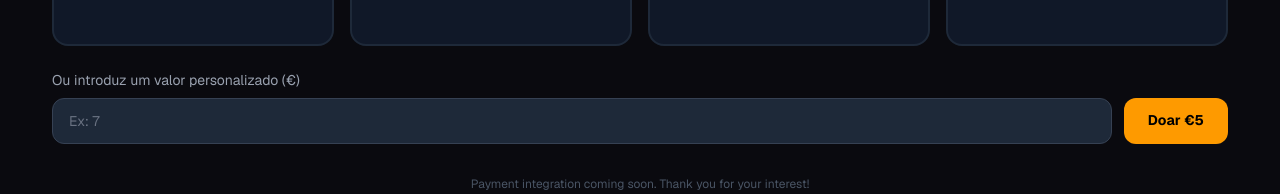
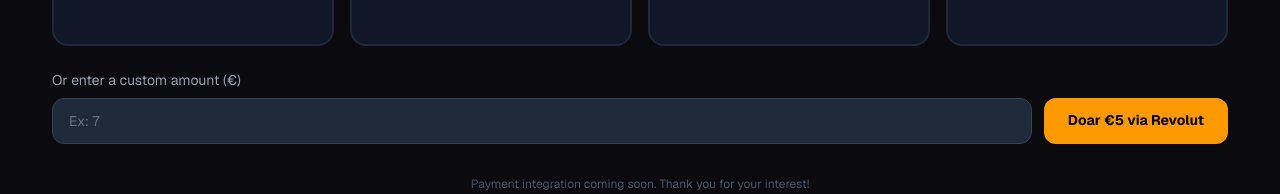
Before and after one commit to GoncaloBaiao/Veractum, a Next.js app: page /donate in a window 1280 px wide. Shown: the part 550-744 px from the top of the page. Built offline with nearby package versions, Linux system fonts and the light colour scheme; no server answers.

Commit message:
fix: correct translations encoding, migrate donations to Revolut, add missing translations

```diff
--- a/messages/de.json
+++ b/messages/de.json
@@ -230,7 +230,8 @@
     "amount5": "Einen Snack spendieren",
     "amount10": "Eine Pizza spendieren",
     "support": "Unterstützen",
-    "comingSoon": "Zahlungsintegration kommt bald. Vielen Dank für dein Interesse!"
+    "comingSoon": "Zahlungsintegration kommt bald. Vielen Dank für dein Interesse!",
+    "customAmountLabel": "Oder gib einen eigenen Betrag ein (€)"
   },
   "tierBadge": {
     "free": "Observer",
--- a/messages/en.json
+++ b/messages/en.json
@@ -98,7 +98,7 @@
     "veractorF4": "All 9 languages",
     "veractorF5": "Unlimited history",
     "veractorF6": "Priority processing",
-    "veractorF7": "\u26a1 AI Model Choice (coming soon)",
+    "veractorF7": "⚡ AI Model Choice (coming soon)",
     "veractorCTA": "Go Veractor",
     "compareTitle": "Feature Comparison",
     "feature": "Feature",
@@ -230,7 +230,8 @@
     "amount5": "Buy a snack",
     "amount10": "Buy a pizza",
     "support": "Support",
-    "comingSoon": "Payment integration coming soon. Thank you for your interest!"
+    "comingSoon": "Payment integration coming soon. Thank you for your interest!",
+    "customAmountLabel": "Or enter a custom amount (€)"
   },
   "tierBadge": {
     "free": "Observer",
--- a/messages/es.json
+++ b/messages/es.json
@@ -230,7 +230,8 @@
     "amount5": "Invita un snack",
     "amount10": "Invita una pizza",
     "support": "Apoyar",
-    "comingSoon": "Integración de pago próximamente. ¡Gracias por tu interés!"
+    "comingSoon": "Integración de pago próximamente. ¡Gracias por tu interés!",
+    "customAmountLabel": "O introduce un importe personalizado (€)"
   },
   "tierBadge": {
     "free": "Observer",
--- a/messages/fr.json
+++ b/messages/fr.json
@@ -230,7 +230,8 @@
     "amount5": "Offrir un goûter",
     "amount10": "Offrir une pizza",
     "support": "Soutenir",
-    "comingSoon": "Intégration de paiement bientôt disponible. Merci de votre intérêt !"
+    "comingSoon": "Intégration de paiement bientôt disponible. Merci de votre intérêt !",
+    "customAmountLabel": "Ou saisissez un montant personnalisé (€)"
   },
   "tierBadge": {
     "free": "Observer",
--- a/messages/it.json
+++ b/messages/it.json
@@ -230,7 +230,8 @@
     "amount5": "Offri uno spuntino",
     "amount10": "Offri una pizza",
     "support": "Sostieni",
-    "comingSoon": "Integrazione pagamenti in arrivo. Grazie per il tuo interesse!"
+    "comingSoon": "Integrazione pagamenti in arrivo. Grazie per il tuo interesse!",
+    "customAmountLabel": "Oppure inserisci un importo personalizzato (€)"
   },
   "tierBadge": {
     "free": "Observer",
--- a/messages/pt.json
+++ b/messages/pt.json
@@ -98,7 +98,7 @@
     "veractorF4": "Todos os 9 idiomas",
     "veractorF5": "Histórico ilimitado",
     "veractorF6": "Processamento prioritário",
-    "veractorF7": "\u26a1 Escolha de Modelo IA (em breve)",
+    "veractorF7": "⚡ Escolha de Modelo IA (em breve)",
     "veractorCTA": "Ser Veractor",
     "compareTitle": "Comparação de Funcionalidades",
     "feature": "Funcionalidade",
@@ -230,7 +230,8 @@
     "amount5": "Oferecer um lanche",
     "amount10": "Oferecer uma pizza",
     "support": "Apoiar",
-    "comingSoon": "Integração de pagamento em breve. Obrigado pelo teu interesse!"
+    "comingSoon": "Integração de pagamento em breve. Obrigado pelo teu interesse!",
+    "customAmountLabel": "Ou introduz um valor personalizado (€)"
   },
   "tierBadge": {
     "free": "Observer",
--- a/messages/ru.json
+++ b/messages/ru.json
@@ -230,7 +230,8 @@
     "amount5": "Купить перекус",
     "amount10": "Купить пиццу",
     "support": "Поддержать",
-    "comingSoon": "Интеграция платежей скоро. Спасибо за ваш интерес!"
+    "comingSoon": "Интеграция платежей скоро. Спасибо за ваш интерес!",
+    "customAmountLabel": "Или введите свою сумму (€)"
   },
   "tierBadge": {
     "free": "Observer",
--- a/src/app/donate/page.tsx
+++ b/src/app/donate/page.tsx
@@ -18,7 +18,7 @@
   { value: 25, emoji: "🚀", label: "Boost" },
 ];
 
-const PAYPAL_ME = "https://paypal.me/GoncaloBaiao";
+const REVOLUT_ME = "https://revolut.me/gugabaiao";
 
 export default function DonatePage() {
   const t = useTranslations("donate");
@@ -90,7 +90,7 @@
           transition={{ duration: 0.5, delay: 0.35 }}
           className="mb-8"
         >
-          <label className="text-sm text-gray-400 mb-2 block">Ou introduz um valor personalizado (€)</label>
+          <label className="text-sm text-gray-400 mb-2 block">{t("customAmountLabel")}</label>
           <div className="flex gap-3">
             <input
               type="number"
@@ -101,12 +101,12 @@
               className="flex-1 px-4 py-3 rounded-xl bg-gray-800 border border-gray-700 text-gray-200 placeholder:text-gray-500 focus:outline-none focus:border-amber-500/50 text-sm"
             />
             <a
-              href={`${PAYPAL_ME}/${finalAmount}`}
+              href={`${REVOLUT_ME}/${finalAmount}`}
               target="_blank"
               rel="noopener noreferrer"
               className="bg-amber-500 hover:bg-amber-600 text-black font-bold rounded-xl px-6 py-3 text-sm transition-all whitespace-nowrap"
             >
-              Doar €{finalAmount}
+              Doar €{finalAmount} via Revolut
             </a>
           </div>
         </motion.div>
@@ -120,13 +120,13 @@
         >
           {selectedAmount && !customAmount && (
             <a
-              href={`${PAYPAL_ME}/${selectedAmount}`}
+              href={`${REVOLUT_ME}/${selectedAmount}`}
               target="_blank"
               rel="noopener noreferrer"
               className="inline-flex items-center gap-2 bg-amber-500 hover:bg-amber-600 text-black font-bold rounded-xl px-10 py-3.5 text-sm transition-all hover:shadow-lg hover:shadow-amber-500/25 mb-6"
             >
               <Heart size={16} />
-              Doar €{selectedAmount} via PayPal
+              Doar €{selectedAmount} via Revolut
             </a>
           )}
           <p className="text-xs text-gray-600 mt-4">
--- a/src/app/page.tsx
+++ b/src/app/page.tsx
@@ -284,7 +284,7 @@
           >
             <span className="text-label mb-3 inline-block">{howT("label")}</span>
             <h2 className="text-4xl sm:text-5xl md:text-6xl font-bold tracking-tight text-gray-100">
-              {howT("title", { highlight: "" })}<span className="gradient-text">{howT("highlight")}</span>
+              {howT("title", { highlight: "" })}<span className="gradient-text"> {howT("highlight")}</span>
             </h2>
           </motion.div>
 
@@ -331,7 +331,7 @@
             <span className="text-label mb-3 inline-block">{featT("label")}</span>
             <h2 className="text-4xl sm:text-5xl md:text-6xl font-bold tracking-tight text-gray-100">
               {featT("title", { highlight: "" })}{" "}
-              <span className="gradient-text">{featT("highlight")}</span>
+              <span className="gradient-text">{ featT("highlight")}</span>
             </h2>
           </motion.div>
 
@@ -379,7 +379,7 @@
           >
             <span className="text-label mb-3 inline-block">{demoT("label")}</span>
             <h2 className="text-4xl sm:text-5xl md:text-6xl font-bold tracking-tight text-gray-100">
-              {demoT("title", { highlight: "" })}<span className="gradient-text">{demoT("highlight")}</span>
+              {demoT("title", { highlight: "" })}<span className="gradient-text"> {demoT("highlight")}</span>
             </h2>
           </motion.div>
 
```
Also changed, not shown: messages/ja.json (+2 -1 lines), messages/zh.json (+2 -1 lines).
